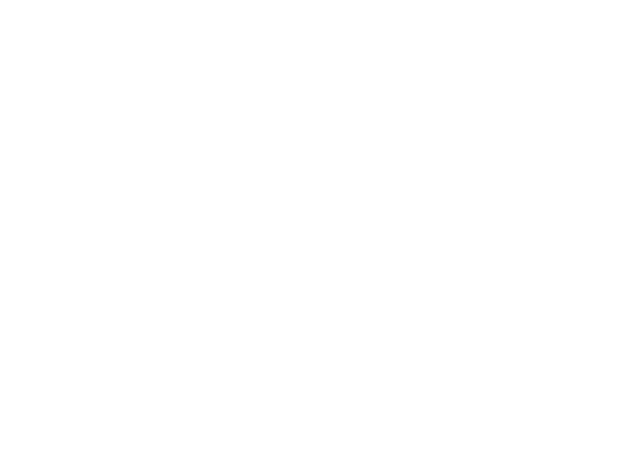
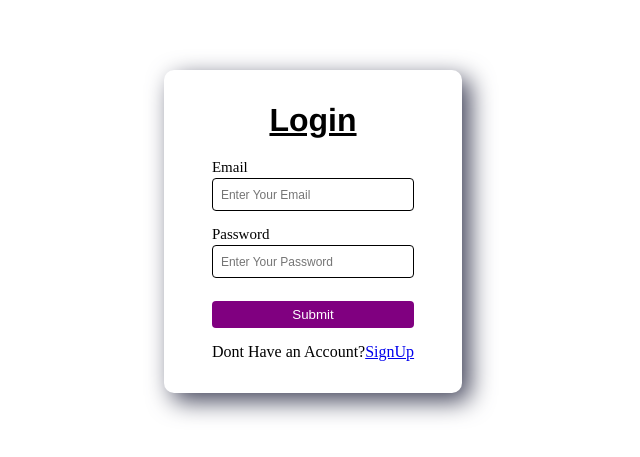
Before and after one commit to Shuvam-2000/-MERNAuthSystem-, a React (Vite) app in the folder Frontend/auth-mern-app/: page /login in a window 1280 px wide. Shown: the part 169-626 px from the top of the page, without its empty margins (327-967 px from the left). Built offline with nearby package versions, Linux system fonts and the light colour scheme.

Commit message:
update: login functionality added

```diff
--- a/Frontend/auth-mern-app/src/pages/Login.jsx
+++ b/Frontend/auth-mern-app/src/pages/Login.jsx
@@ -1,10 +1,103 @@
+import { useState } from "react";
+import { Link, useNavigate } from "react-router-dom";
+import { toast, ToastContainer } from 'react-toastify';
 
 const Login = () => {
+
+  const navigate = useNavigate()
+  const [login, setloginUp] = useState({
+      email: '',
+      password: ''
+  })
+
+  const handleChange = (e) => {
+      setloginUp({...login, [e.target.name]: e.target.value});
+  }
+
+  const submitForm = async (e) => {
+      e.preventDefault()
+      if (!login.email) {
+          toast.error("Please Enter Your Email");
+          return;
+      } else if (!/^[^@]+@[^@]+\.[a-zA-Z]{2,}$/.test(login.email)) {
+          toast.error("Invalid Email Address");
+          return;
+      }
+      if (!login.password) {
+          toast.error("Please Enter Password");
+          return;
+      }else if (!/[!@#$%^&*(),.?":{}|<>]/.test(login.password)) {
+          toast.error("Password must contain at least one special character");
+          return;
+      }else {
+          setloginUp({
+              email: "",
+              password: "",
+          })
+      }
+      try {
+          const url = 'http://localhost:8080/auth/login';
+          const response = await fetch(url, {
+              method: 'POST',
+              headers: {
+                  'Content-type': 'application/json'
+              },
+              body: JSON.stringify(login)
+          });
+          const result = await response.json();
+          // console.log(result); // debugging
+          const { success, message, jwtToken, name, error } = result;
+          if(success){
+              toast.success('Login SuccesFul', message);
+              localStorage.setItem('token', jwtToken);
+              localStorage.setItem('LoggedInUser: ', name);
+              setTimeout(() => {
+                  navigate('/home')
+              },1000)
+          }else if(error){
+              const details = error?.details[0].message;
+              toast.error(details)
+          }else if(!success){
+              toast.error('Failed To Login', message)
+          }
+      } catch (error) {
+          toast.error('Login Failed, Please Try Again', error)
+      }
+
+  }
+
   return (
-    <div>
-
+    <div className="container">
+      <h1>Login</h1>
+        <form onSubmit={submitForm}>
+            <div>
+                <label htmlFor="email">Email</label>
+                <input
+                    onChange={handleChange}
+                    type="email"
+                    name="email"
+                    value={login.email}
+                    placeholder="Enter Your Email"
+                />
+            </div>
+            <div>
+                <label htmlFor="password">Password</label>
+                <input
+                    onChange={handleChange}
+                    type="password"
+                    name="password"
+                    value={login.password}
+                    placeholder="Enter Your Password"
+                />
+            </div>
+            <button type="submit">Submit</button>
+            <span>Dont Have an Account?
+                <Link to='/signup'>SignUp</Link>
+            </span>
+        </form>
+        <ToastContainer />
     </div>
   )
 }
 
-export default Login
+export default Login;
```
